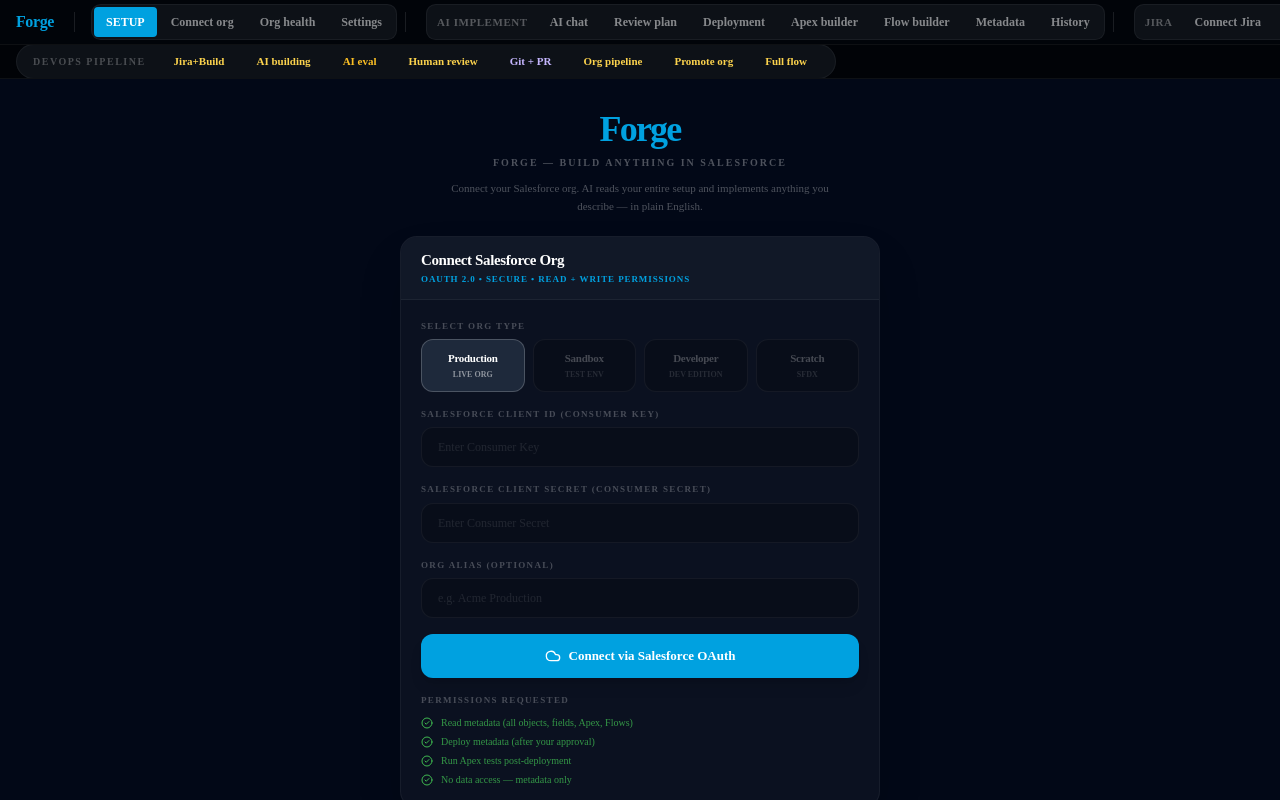
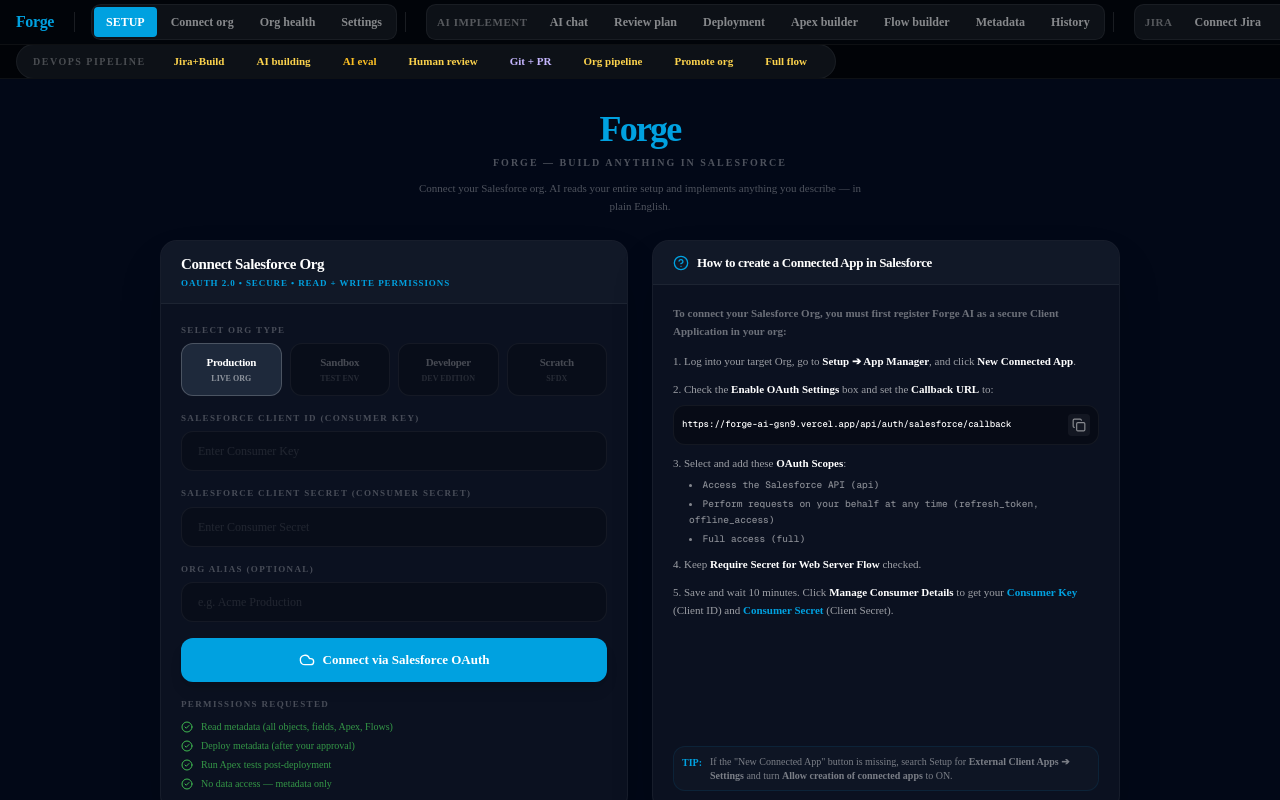
Before and after one commit to shafiulla90/forge-ai, a Next.js app: page /dashboard in a window 1280 px wide. Built offline with nearby package versions, Linux system fonts and the light colour scheme; no server answers.

Commit message:
style: rearrange ConnectOrg and Guide into a clean side-by-side layout on desktop

```diff
--- a/components/ConnectOrg.tsx
+++ b/components/ConnectOrg.tsx
@@ -69,7 +69,7 @@
 
   return (
     <div className="flex-1 flex flex-col items-center pt-8 pb-6 px-6 bg-[#020817] min-h-screen overflow-y-auto">
-      <div className="w-full max-w-[480px] flex flex-col gap-5">
+      <div className="w-full max-w-[960px] flex flex-col gap-6">
 
         {/* Header Section */}
         <div className="flex flex-col items-center text-center gap-1">
@@ -79,13 +79,16 @@
           <p className="text-white/30 text-[10px] uppercase tracking-[0.2em] font-bold mt-1">
             Forge — Build anything in Salesforce
           </p>
-          <p className="max-w-sm text-white/30 text-[11px] leading-relaxed mt-1.5 font-medium">
+          <p className="max-w-md text-white/30 text-[11px] leading-relaxed mt-1.5 font-medium">
             Connect your Salesforce org. AI reads your entire setup and implements anything you describe — in plain English.
           </p>
         </div>
 
+        {/* Two-Column Layout */}
+        <div className="flex flex-col md:flex-row gap-6 items-stretch justify-center w-full">
+
           {/* Main Connect Card */}
-        <div className="bg-[#0b1120] border border-white/5 rounded-xl shadow-2xl overflow-hidden">
+          <div className="flex-1 w-full bg-[#0b1120] border border-white/5 rounded-xl shadow-2xl overflow-hidden flex flex-col">
             {/* Card Header Bar */}
             <div className="bg-[#1e293b]/30 border-b border-white/5 px-5 py-3">
               <h2 className="text-[15px] font-bold text-white tracking-tight">
@@ -96,7 +99,7 @@
               </p>
             </div>
 
-          <div className="p-5 flex flex-col gap-4">
+            <div className="p-5 flex flex-col gap-4 flex-1">
               {/* Org Type Grid */}
               <div className="flex flex-col gap-1.5">
                 <label className="text-[9px] font-bold text-white/25 uppercase tracking-[0.15em]">
@@ -194,14 +197,15 @@
           </div>
 
           {/* Connected App Setup Instructions Card */}
-        <div className="bg-[#0b1120] border border-white/5 rounded-xl shadow-2xl overflow-hidden">
+          <div className="flex-1 w-full bg-[#0b1120] border border-white/5 rounded-xl shadow-2xl overflow-hidden self-stretch flex flex-col">
             <div className="bg-[#1e293b]/30 border-b border-white/5 px-5 py-3 flex items-center gap-2">
               <HelpCircle className="w-4 h-4 text-[#00a1e0]" />
               <h3 className="text-[13px] font-bold text-white tracking-tight">
                 How to create a Connected App in Salesforce
               </h3>
             </div>
-          <div className="p-5 flex flex-col gap-3.5 text-[11px] text-white/60 leading-relaxed font-medium">
+            <div className="p-5 flex flex-col gap-3.5 text-[11px] text-white/60 leading-relaxed font-medium flex-1 justify-between">
+              <div className="flex flex-col gap-3">
                 <p className="text-white/40 font-semibold">
                   To connect your Salesforce Org, you must first register Forge AI as a secure Client Application in your org:
                 </p>
@@ -237,14 +241,17 @@
                     Save and wait 10 minutes. Click <strong className="text-white">Manage Consumer Details</strong> to get your <strong className="text-[#00a1e0]">Consumer Key</strong> (Client ID) and <strong className="text-[#00a1e0]">Consumer Secret</strong> (Client Secret).
                   </li>
                 </ol>
+              </div>
 
-            <div className="mt-1 p-2 bg-[#1e293b]/20 border border-[#00a1e0]/10 rounded-lg flex gap-2">
+              <div className="mt-3 p-2 bg-[#1e293b]/20 border border-[#00a1e0]/10 rounded-lg flex gap-2">
                 <span className="text-[10px] text-[#00a1e0] font-bold shrink-0">TIP:</span>
-              <span className="text-white/45 text-[10px]">
+                <span className="text-white/45 text-[10px] leading-snug">
                   If the "New Connected App" button is missing, search Setup for <strong>External Client Apps ➔ Settings</strong> and turn <strong>Allow creation of connected apps</strong> to ON.
                 </span>
               </div>
             </div>
+          </div>
+
         </div>
 
         {/* Footer Link */}
```
Lines whose indentation alone changed are shown as unchanged.
